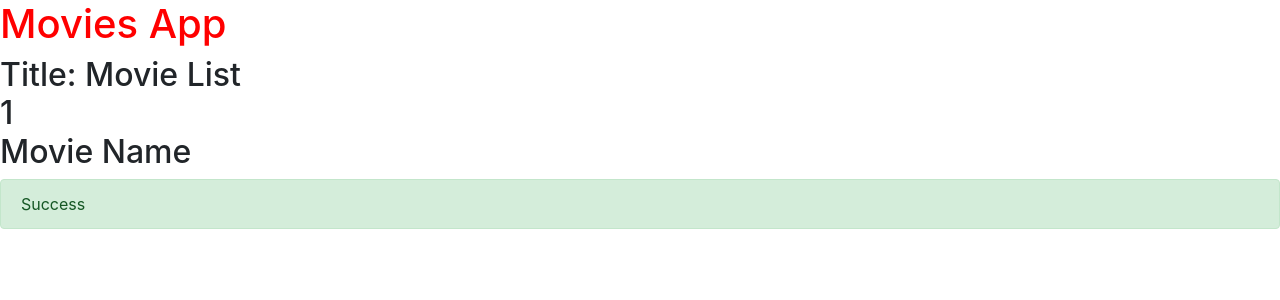
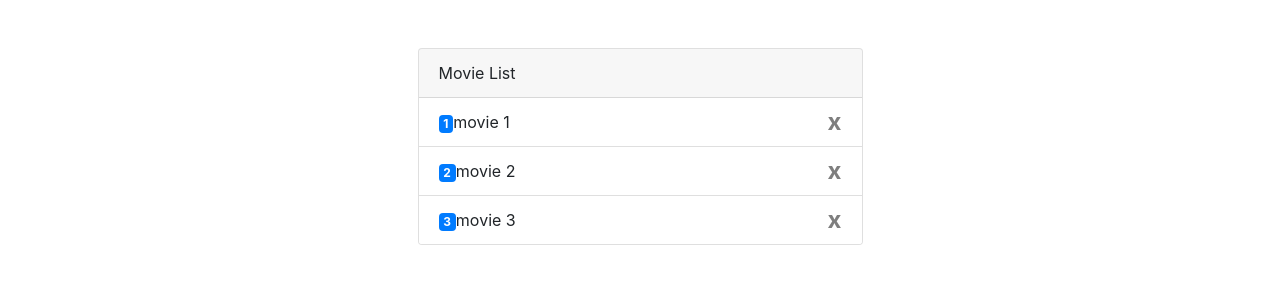
Before and after one commit to utkudemr/MovieApp, an Angular app: page / in a window 1280 px wide. Shown: the top 300 px of the page. Built offline with nearby package versions, Linux system fonts and the light colour scheme.

Commit message:
Lesson:5 Directive (new custom DataSource)

```diff
--- a/src/app/app.component.html
+++ b/src/app/app.component.html
@@ -1,3 +1,7 @@
-<h1>Movies App</h1>
-<movies></movies>
-<div class="alert alert-success">Success</div>
+<div class="container">
+    <div class="row justify-content-center">
+        <div class="col-md-5 mt-5">
+            <movies></movies>
+        </div>
+    </div>
+</div>
--- /dev/null
+++ b/src/app/movies/movie.datasource.ts
@@ -0,0 +1,6 @@
+import { Movie } from '../movie';
+export const Movies:Movie[]=[
+    {id:1,name:"movie 1"},
+    {id:2,name:"movie 2"},
+    {id:3,name:"movie 3"},
+]
--- a/src/app/movies/movies.component.html
+++ b/src/app/movies/movies.component.html
@@ -1,5 +1,11 @@
-
-      <h2>{{"Title: "+ getTitle()  }}
-        <div>{{movie.id}}</div>
-        <div>{{movie.name}}</div>
-        </h2>
+<div class="card">
+  <div class="card-header">
+    {{title}}
+  </div>
+  <ul class="list-group list-group-flush">
+    <li class="list-group-item" *ngFor="let item of movies">
+      <span class="badge badge-primary">{{item.id}}</span>{{item.name}}
+      <span class="close">x</span>
+    </li>
+  </ul>
+</div>
--- a/src/app/movies/movies.component.ts
+++ b/src/app/movies/movies.component.ts
@@ -1,5 +1,6 @@
 import { Component } from '@angular/core';
-import { Movie } from '../movie';
+import { Movies } from './movie.datasource';
+
 
 @Component({
     selector:'movies',//<div class="movies"></"div>
@@ -7,13 +8,6 @@ import { Movie } from '../movie';
 })
 export class MoviesComponent
 {
-    title="Movie List";
-    movie:Movie={
-        id:1,
-        name:"Movie Name"
-    };
-    getTitle()
-    {
-        return this.title;
-    }
+    title='Movie List';
+    movies=Movies;
 }
```
